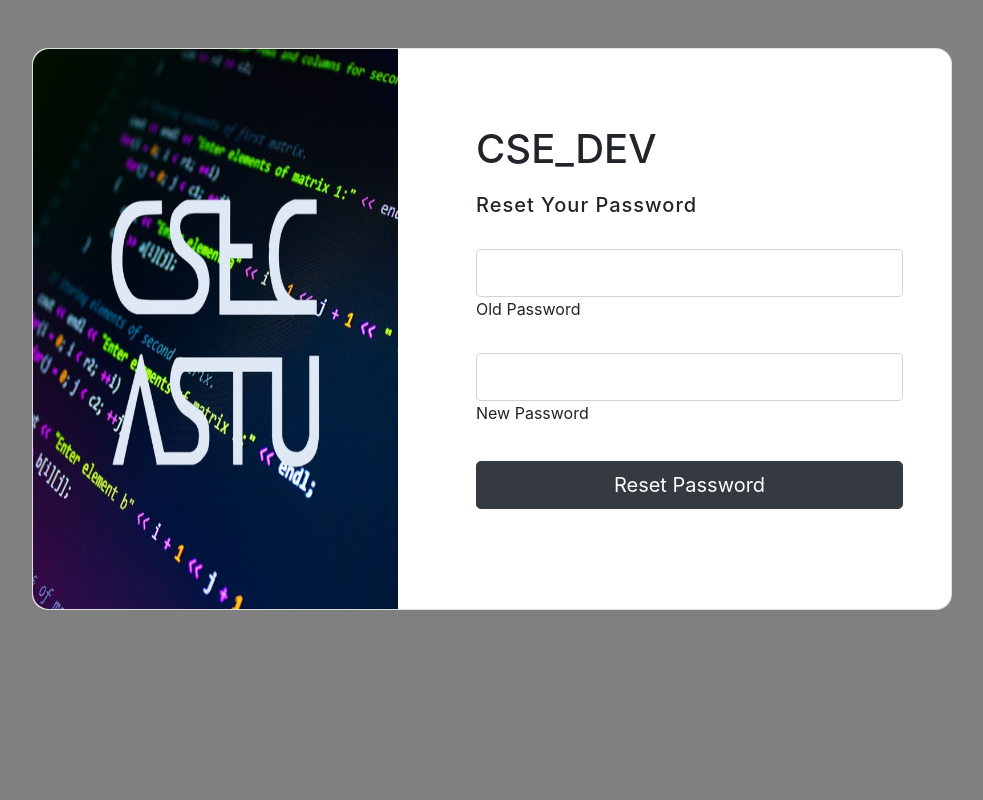
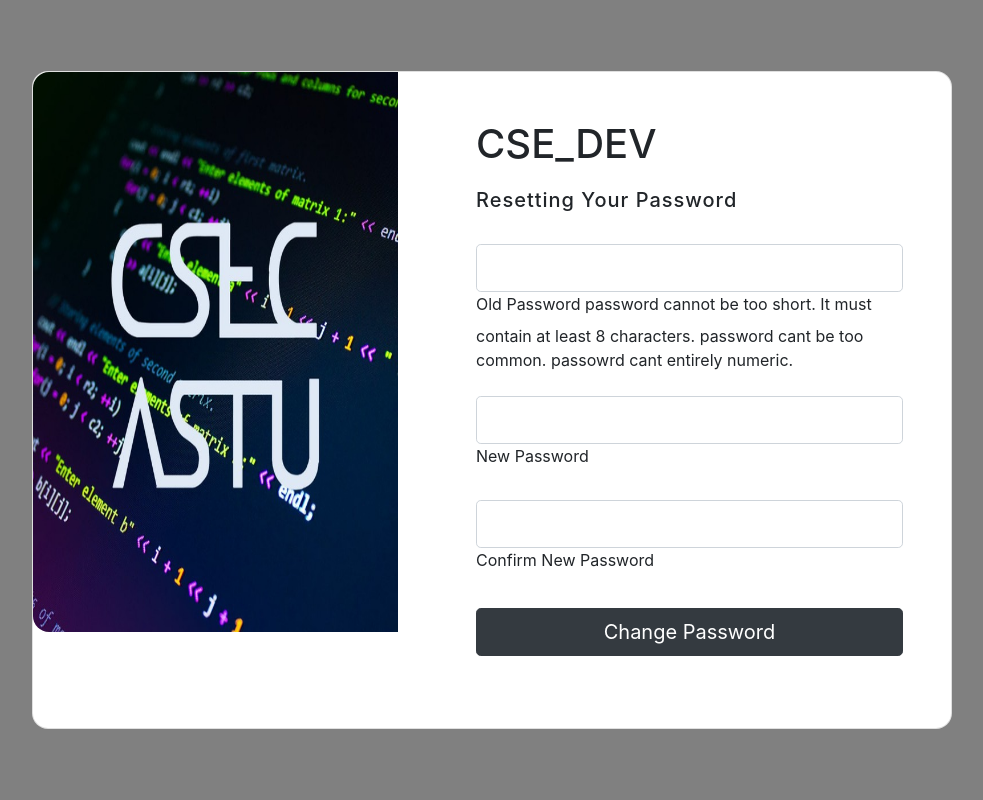
Before and after one commit to robsen123-fexil/Astu-CSE--CLUB-Managment-System, a Django app: page /reset_password/ in a window 1280 px wide. Shown: the whole page, without its empty margins (148-1131 px from the left). Run offline with Django 4.2, Linux system fonts and the light colour scheme; a user stored in the database is signed in.

Commit message:
reset password

```diff
--- a/base/pro/forms.py
+++ b/base/pro/forms.py
@@ -13,3 +13,24 @@
     class Meta:
         model = Post
         fields = ['title', 'body']
+from django import forms
+from django.contrib.auth.forms import PasswordChangeForm
+from django.core.exceptions import ValidationError
+
+class CustomPasswordChangeForm(PasswordChangeForm):
+    def clean_new_password1(self):
+        password1 = self.cleaned_data.get('new_password1')
+
+        # Remove password too common check
+        # (Note: Removing this check weakens password security)
+        # if password1.lower() in self.common_passwords:
+        #     raise ValidationError(self.error_messages['password_too_common'])
+
+        # Custom password validation checks
+        if len(password1) < 4:
+            raise ValidationError("Password must be at least 4 characters.")
+        if password1.isdigit():
+            raise ValidationError("Password cannot be entirely numeric.")
+        # Add more custom checks as needed
+
+        return password1
--- a/base/pro/views.py
+++ b/base/pro/views.py
@@ -137,24 +137,31 @@
     return render(request, 'user_info.html', {'user_list': user_list})
 def add_event(request):
     return render(request, 'add_event.html')
+from django.contrib.auth.decorators import login_required
+from django.contrib import messages
 from django.shortcuts import render, redirect
-from django.contrib import messages
 from django.contrib.auth import update_session_auth_hash
-from django.contrib.auth.forms import PasswordChangeForm
-from django.contrib.auth.decorators import login_required
+from .forms import CustomPasswordChangeForm  # Import your custom form
 
 @login_required
 def reset_password(request):
     if request.method == 'POST':
-        form = PasswordChangeForm(request.user, request.POST)
+        form = CustomPasswordChangeForm(request.user, request.POST)
         if form.is_valid():
             user = form.save()
-            update_session_auth_hash(request, user)  # Update session to prevent logouts
+            update_session_auth_hash(request, user)
             messages.success(request, 'Your password was successfully updated!')
+            return redirect('home.html')
+        else:
+            # Manually handle form errors without raising exceptions
+            for field, errors in form.errors.items():
+                for error in errors:
+                    if 'password' in field:  # Check if the error is related to the password
+                        messages.error(request, f"Password error: {error}")
+                    # Add more specific checks for other fields if needed
+
             return redirect('reset_password')
-        else:
-            messages.error(request, 'Please correct the error below.')
     else:
-        form = PasswordChangeForm(request.user)
+        form = CustomPasswordChangeForm(request.user)
 
     return render(request, 'resetpassword.html', {'form': form})
--- a/base/template/resetpassword.html
+++ b/base/template/resetpassword.html
@@ -4,49 +4,62 @@
     <link rel="stylesheet" href="https://cdn.jsdelivr.net/npm/bootstrap@4.6.2/dist/css/bootstrap.min.css" integrity="sha384-xOolHFLEh07PJGoPkLv1IbcEPTNtaed2xpHsD9ESMhqIYd0nLMwNLD69Npy4HI+N" crossorigin="anonymous">
     <meta charset="UTF-8">
     <meta name="viewport" content="width=device-width, initial-scale=1.0">
-    {% load static %}
     <title>ASTU CSE_DEV</title>
 </head>
 <body>
     <section class="vh-100" style="background-color: grey;">
-      <form method="post" action="{% url 'reset_password' %}">
         {% if messages %}
             <div class="alert alert-danger">
                 <ul>
                     {% for message in messages %}
-                        <li>{{message}}</li>
+                        <li>{{ message }}</li>
                     {% endfor %}
                 </ul>
             </div>
         {% endif %}
+
         <div class="container py-5 h-100">
             <div class="row d-flex justify-content-center align-items-center h-100">
                 <div class="col col-xl-10">
                     <div class="card" style="border-radius: 1rem;">
                         <div class="row g-0">
                             <div class="col-md-6 col-lg-5 d-none d-md-block">
-                                <img src="{% static 'assets/img/login.jpg' %}"
+                                <img src="static/assets/img/login.jpg"
                                     alt="login form" class="img-fluid" style="border-radius: 1rem 0 0 1rem;height: 35rem;" />
                             </div>
                             <div class="col-md-6 col-lg-7 d-flex align-items-center">
                                 <div class="card-body p-4 p-lg-5 text-black">
-                                    <form method="post" action="{% url 'login_view' %}">
+                                    <form method="post" action="{% url 'reset_password' %}">
                                         {% csrf_token %}
+
                                         <div class="d-flex align-items-center mb-3 pb-1">
                                             <i class="fas fa-cubes fa-2x me-3" style="color: rgba(255, 255, 255, 0.503);"></i>
                                             <span class="h1 fw-bold mb-0">CSE_DEV</span>
                                         </div>
-                                        <h5 class="fw-normal mb-3 pb-3" style="letter-spacing: 1px;">Reset Your Password</h5>
+
+                                        <h5 class="fw-normal mb-3 pb-3" style="letter-spacing: 1px;">Resetting Your Password</h5>
+
                                         <div class="form-outline mb-4">
-                                            <input type="password" id="formOldPassword" name="old_password" class="form-control form-control-lg" />
-                                            <label class="form-label" for="formOldPassword">Old Password</label>
+                                            <input type="password" id="form2Example17" name="old_password" class="form-control form-control-lg" />
+                                            <label class="form-label" for="form2Example17">Old Password</label>
+                                             <h>  password cannot be too short.
+                                              It must contain at least 8 characters.
+                                              password cant be too common.
+                                               passowrd cant  entirely numeric.</h1>
+                                          </div>
+
+                                        <div class="form-outline mb-4">
+                                            <input type="password" id="form2Example27" name="new_password1" class="form-control form-control-lg" />
+                                            <label class="form-label" for="form2Example27">New Password</label>
                                         </div>
+
                                         <div class="form-outline mb-4">
-                                            <input type="password" id="formNewPassword" name="new_password" class="form-control form-control-lg" />
-                                            <label class="form-label" for="formNewPassword">New Password</label>
+                                            <input type="password" id="form2Example37" name="new_password2" class="form-control form-control-lg" />
+                                            <label class="form-label" for="form2Example37">Confirm New Password</label>
                                         </div>
+
                                         <div class="pt-1 mb-4">
-                                            <button class="btn btn-dark btn-lg btn-block" type="submit">Reset Password</button>
+                                            <button class="btn btn-dark btn-lg btn-block" type="submit">Change Password</button>
                                         </div>
                                     </form>
                                 </div>
```
Also changed, not shown: base/db.sqlite3.
